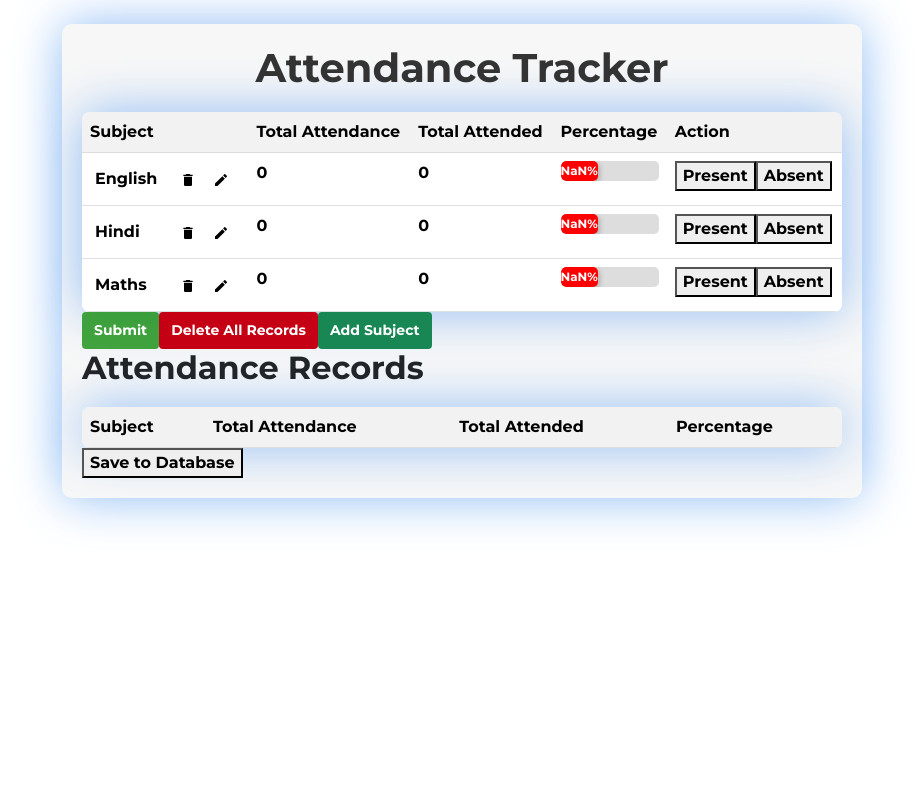
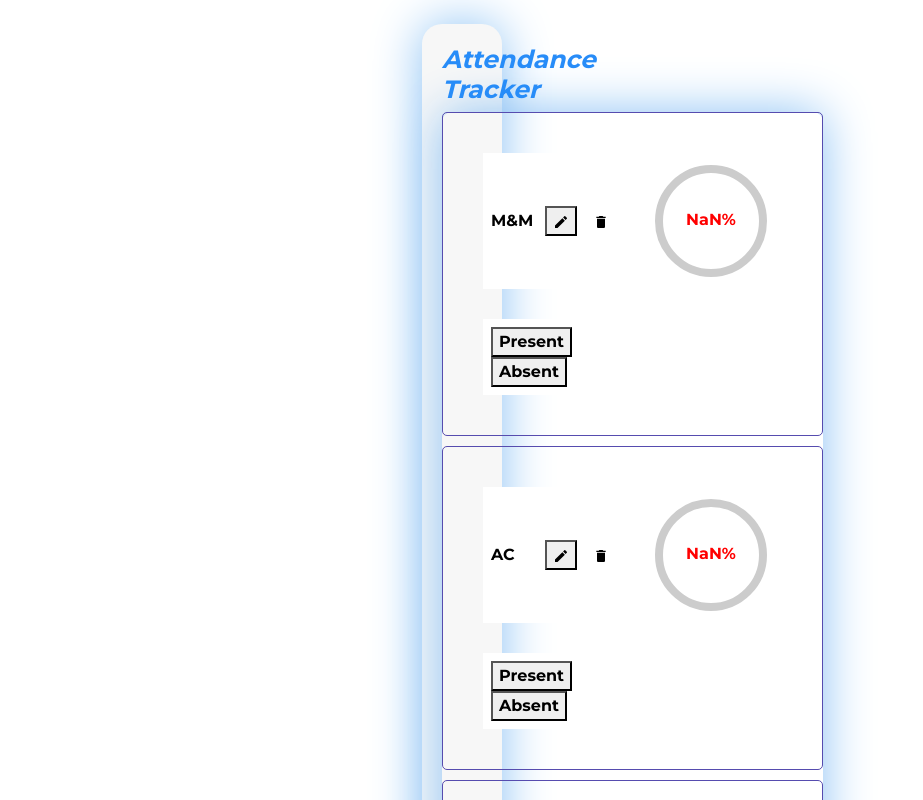
Before and after one commit to AfridMcCrea/Attendence, a React (Create React App) app: page / in a window 1280 px wide. Shown: the top 800 px of the page, without its empty margins (178-1101 px from the left). Built offline with nearby package versions, Linux system fonts and the light colour scheme; the HTML template or start-up script is replaced by a standard one.

Commit message:
Add files via upload

```diff
--- a/src/App.css
+++ b/src/App.css
@@ -9,21 +9,27 @@ body, .container, h1, .table th, .table td, .btn, .progress, .progress-circle {
   font-weight: 700; /* Bold */
 }
 
+
 .container {
-  max-width: 800px;
+  max-width: 80px;
   margin: 0 auto;
   padding: 20px;
   background-color: #f7f7f7;
-  border-radius: 10px;
+  border-radius: 20px;
   margin-top: 10%;
   animation: shadowColorChange 15s linear infinite alternate;
 
+}
+.container h1{
+  font-style: italic;
+  font-size: 25px;
+  color: #278cf8;
 }
 .table {
   max-width: 800px;
   margin: 0 auto;
   padding: 20px;
-  background-color: #f7f7f7;
+  background-color: #f7f7f700;
   border-radius: 10px;
   margin-top: 10%;
   animation: shadowColorChange 15s linear infinite alternate;
@@ -80,39 +86,23 @@ h1 {
   text-align: center; /* Center align the heading */
 }
 
-.table {
-  width: 100%;
-  border-collapse: collapse;
-  margin-top: 20px;
-  border-radius: 8px;
-  overflow: hidden;
-}
 
-.table th,
-.table td {
-  padding: 8px; /* Reduce padding */
-  text-align: left;
-}
 
-.table th {
-  background-color: #f2f2f2;
-  border-bottom: 1px solid #ddd;
-}
 
-.table tbody tr:nth-child(even) {
-  background-color: #f9f9f9;
-}
 
 .btn {
-  padding: 8px 12px; /* Adjust padding */
-  font-size: 14px;
+  padding: 10px 14px; /* Adjust padding */
+  font-size: 10px;
   cursor: pointer;
   border: none;
-  border-radius: 4px;
+  border-radius: 20px;
+  margin-top: 10%;
+  margin-left: 20px;
+  display: inline-flex;
 }
 
 .btn-primary {
-  background-color: #20931cd7;
+  background-color: #ffab23;
   color: #fff;
 }
 
@@ -121,7 +111,7 @@ h1 {
 }
 
 .btn-danger {
-  background-color: #c50014;
+  background-color: #ff2c41;
   color: #fff;
 }
 
@@ -137,6 +127,10 @@ h1 {
 
 .btn-delete:hover {
   color: #c50014; /* Change color on hover */
+}
+
+.btn-success {
+  background: #00c566;
 }
 
 /* Adjust the progress bar CSS */
@@ -174,15 +168,8 @@ h1 {
 /* Responsive CSS */
 @media screen and (max-width: 768px) {
   .container {
-    max-width: 90%;
-  }
-  .table{
-    max-width: screen;
-
+    max-width: 70%;
   }
 
-  .table th,
-  .table td {
-    padding: 8px; /* Reduce padding */
-  }
+
 }
--- a/src/App.js
+++ b/src/App.js
@@ -6,9 +6,11 @@ import AttendanceRecords from "./AttendanceRecords";
 
 function App() {
   const [initialSubjects, setInitialSubjects] = useState([
-    { name: "English", attendance: 0, attended: 0 },
-    { name: "Hindi", attendance: 0, attended: 0 },
-    { name: "Maths", attendance: 0, attended: 0 },
+    { name: "M&M", attendance: 0, attended: 0 },
+    { name: "AC", attendance: 0, attended: 0 },
+    { name: "ADC", attendance: 0, attended: 0 },
+    { name: "DSOS", attendance: 0, attended: 0 },
+    { name: "Bio", attendance: 0, attended: 0 },
   ]);
   const [records, setRecords] = useState([]);
 
@@ -18,10 +20,6 @@ function App() {
       setInitialSubjects(storedSubjects);
     }
   }, []);
-
-  // useEffect(() => {
-  //   localStorage.setItem("subjects", JSON.stringify(initialSubjects));
-  // }, [initialSubjects]);
 
   const handleRight = (index) => {
     const newSubjects = [...initialSubjects];
@@ -43,14 +41,18 @@ function App() {
   const updatedSubjects = initialSubjects.map(subject => {
     return { ...subject, isChecked: false };
   });
-    setInitialSubjects(updatedSubjects);
 
-    // Update records
-    const updatedRecords = initialSubjects.map((subject) => ({
+  // Update records with latest subject names
+  const updatedRecords = updatedSubjects.map((subject) => ({
     ...subject,
     percentage: subject.attendance === 0 ? 0 : ((subject.attended / subject.attendance) * 100).toFixed(2),
   }));
+
   setRecords(updatedRecords);
+
+  // Save updated subjects to localStorage
+  setInitialSubjects(updatedSubjects);
+  localStorage.setItem("subjects", JSON.stringify(updatedSubjects));
 };
 
   const handleDelete = () => {
@@ -64,6 +66,7 @@ function App() {
     if (newSubjectName) {
       const newSubjects = [...initialSubjects, { name: newSubjectName, attendance: 0, attended: 0 }];
       setInitialSubjects(newSubjects);
+      localStorage.setItem("subjects", JSON.stringify(newSubjects));
     }
   };
 
@@ -71,28 +74,20 @@ function App() {
     const newSubjects = [...initialSubjects];
     newSubjects.splice(index, 1);
     setInitialSubjects(newSubjects);
+    localStorage.setItem("subjects", JSON.stringify(newSubjects));
   };
 
   const handleRewriteSubject = (index, newName) => {
     const newSubjects = [...initialSubjects];
     newSubjects[index].name = newName;
     setInitialSubjects(newSubjects);
+    localStorage.setItem("subjects", JSON.stringify(newSubjects));
   };
 
   return (
     <div className="container mt-4">
       <h1>Attendance Tracker</h1>
-      <div className="Content">
       <table className="table">
-        <thead>
-          <tr>
-            <th>Subject</th>
-            <th>Total Attendance</th>
-            <th>Total Attended</th>
-            <th>Percentage</th>
-            <th>Action</th>
-          </tr>
-        </thead>
         <tbody>
           {initialSubjects.map((subject, index) => (
             <Subject
@@ -110,7 +105,7 @@ function App() {
           ))}
         </tbody>
       </table>
-      </div>
+
       <div>
         <button onClick={handleSubmit} className="btn btn-primary">
           Submit
--- /dev/null
+++ b/src/AttendanceRecords.css
@@ -0,0 +1,68 @@
+/* AttendanceRecords.css */
+
+.attendance-container {
+    border: 1px solid #564caf00; /* Green border color */
+    border-radius: 5px;
+    padding: 40px; /* Increased padding */
+    margin-bottom: 10px; /* Increased margin bottom for more spacing */
+    display: grid;
+    grid-template-columns: repeat(2, 1fr); /* Two columns */
+    grid-gap: 20px; /* Gap between the columns */
+    margin-right: auto;
+  }
+  .h2{
+    font-style: italic;
+  font-size: 25px;
+  color: #278cf8;
+  }
+
+  .h2 h2{
+    font-style: italic;
+  font-size: 25px;
+  color: #f82727;
+  margin-left: 10%;
+
+  }
+
+  .attendance-card {
+    border: 1px solid #ccc;
+    border-radius: 5px;
+    padding: 10px;
+    background-color: #f9f9f9;
+  }
+
+  .subject-name {
+    font-weight: bold;
+  }
+
+  .attendance-stats {
+    margin-top: 10px;
+    display: flex;
+    justify-content: space-between;
+  }
+
+  .total-attendance {
+    font-size: 14px;
+  }
+
+  .percentage {
+    font-size: 16px;
+  }
+
+  /* Responsive Styles */
+
+  @media screen and (max-width: 768px) {
+    .attendance-container {
+      grid-template-columns: repeat(auto-fill, minmax(150px, 1fr));
+      grid-gap: 10px;
+    }
+  }
+
+  @media screen and (max-width: 576px) {
+    .attendance-container {
+      grid-template-columns: repeat(auto-fill, minmax(120px, 1fr));
+      grid-gap: 5px;
+    }
+  }
+
+  /* Add more media queries as needed for different screen sizes */
--- a/src/AttendanceRecords.js
+++ b/src/AttendanceRecords.js
@@ -1,7 +1,9 @@
+// AttendanceRecords.js
 import React, { useEffect, useState } from "react";
 import axios from "axios";
+import "./AttendanceRecords.css"; // Import CSS file
 
-function AttendanceRecords({ records }) {
+function AttendanceRecords({ records, subjects }) {
   const [initialSubjects, setInitialSubjects] = useState([]);
 
   const calculatePercentage = (attendance, attended) => {
@@ -14,6 +16,8 @@ function AttendanceRecords({ records }) {
       .post("/api/attendance", { records })
       .then((response) => {
         console.log("Attendance records saved successfully:", response.data);
+        // Update initial subjects with latest names
+        setInitialSubjects(subjects);
       })
       .catch((error) => {
         console.error("Error saving attendance records:", error);
@@ -29,31 +33,22 @@ function AttendanceRecords({ records }) {
       }));
       setInitialSubjects(updatedSubjects);
     }
-  }, [records]);
+  }, [records, subjects]);
 
   return (
-    <div>
+    <div className="h2">
       <h2>Attendance Records</h2>
-      <table className="table">
-        <thead>
-          <tr>
-            <th>Subject</th>
-            <th>Total Attendance</th>
-            <th>Total Attended</th>
-            <th>Percentage</th>
-          </tr>
-        </thead>
-        <tbody>
-          {initialSubjects.map((record, index) => (
-            <tr key={index}>
-              <td>{record.name}</td>
-              <td>{record.attendance}</td>
-              <td>{record.attended}</td>
-              <td>{record.percentage}%</td>
-            </tr>
-          ))}
-        </tbody>
-      </table>
+      <div className="attendance-container">
+        {initialSubjects.map((record, index) => (
+          <div className="attendance-card" key={index}>
+            <div className="subject-name">{record.name}</div>
+            <div className="attendance-stats">
+              <div className="total-attendance">{`${record.attended}/${record.attendance}`}</div>
+              <div className="percentage">{record.percentage}%</div>
+            </div>
+          </div>
+        ))}
+      </div>
       <button onClick={saveToDatabase}>Save to Database</button>
     </div>
   );
--- /dev/null
+++ b/src/Subject.css
@@ -0,0 +1,61 @@
+/* Subject.css */
+
+.subject-container {
+    border: 1px solid #564caf; /* Green border color */
+    border-radius: 5px;
+    padding: 40px; /* Increased padding */
+    margin-bottom: 10px; /* Increased margin bottom for more spacing */
+    display: grid;
+    grid-template-columns: repeat(2, 1fr); /* Two columns */
+    grid-gap: 20px; /* Gap between the columns */
+    margin-right: auto;
+  }
+
+  .subject-header {
+    display: flex;
+    justify-content: space-between;
+    align-items: center;
+  }
+
+  .subject-name {
+    font-weight: bold;
+  }
+
+  .subject-actions {
+    display: flex;
+  }
+
+  .subject-actions button {
+    margin-left: 10px; /* Increased left margin */
+  }
+
+  .subject-stats {
+    margin-top: 50px; /* Increased top margin */
+    display: flex;
+    justify-content: space-between;
+  }
+
+  .total-attendance {
+    font-size: 16px; /* Increased font size */
+  }
+
+  .percentage {
+    font-size: 18px; /* Increased font size */
+  }
+
+  .subject-buttons {
+    margin-top: 10px; /* Increased top margin */
+  }
+
+  .subject-buttons button {
+    margin-right: 10px; /* Increased right margin */
+  }
+
+  /* Responsive Styles */
+  @media screen and (max-width: 600px) {
+    .subject-container {
+      grid-template-columns: 1fr; /* Single column on smaller screens */
+      padding: 15px; /* Adjusted padding for smaller screens */
+      grid-gap: 15px; /* Adjusted gap for smaller screens */
+    }
+  }
--- a/src/Subject.js
+++ b/src/Subject.js
@@ -1,13 +1,32 @@
+// Subject.js
 import React, { useState, useEffect } from "react";
 import { MdDelete, MdEdit } from 'react-icons/md';
+import "./Subject.css"; // Import CSS file
 
 function Subject({ name, initialAttendance, initialAttended, index, isChecked, onPresent, onAbsent, onDelete, onRewrite }) {
   const [attendance, setAttendance] = useState(initialAttendance);
   const [attended, setAttended] = useState(initialAttended);
   const [subjectName, setSubjectName] = useState(name);
   const [isEditing, setIsEditing] = useState(false);
-  const [percentage, setPercentage] = useState(0); // Add percentage state
+  const [percentage, setPercentage] = useState(0);
   const [percentageColor, setPercentageColor] = useState("#007bff");
+  const [progressAngle, setProgressAngle] = useState(0);
+
+  useEffect(() => {
+    const percentageValue = ((attended / attendance) * 100).toFixed(2);
+    setPercentage(percentageValue);
+    if (percentageValue >= 75) {
+      setPercentageColor("green");
+    } else if (percentageValue >= 50) {
+      setPercentageColor("blue");
+    } else {
+      setPercentageColor("red");
+    }
+
+    // Calculate angle to represent percentage in circular progress bar
+    const angle = (percentageValue / 100) * 360;
+    setProgressAngle(angle);
+  }, [attended, attendance]);
 
   const handlePresent = () => {
     onPresent();
@@ -31,62 +50,79 @@ function Subject({ name, initialAttendance, initialAttended, index, isChecked, o
     }
   };
 
-  useEffect(() => {
-    const percentageValue = ((attended / attendance) * 100).toFixed(2);
-    setPercentage(percentageValue); // Update percentage state
-    localStorage.setItem(`subject_${index}_percentage`, percentageValue);
-
-    // Update progress bar color based on percentage
-    if (percentageValue >= 75) {
-      setPercentageColor("green");
-    } else if (percentageValue >= 50) {
-      setPercentageColor("#ffe100");
-    } else {
-      setPercentageColor("red");
-    }
-  }, [attended, attendance, index]);
+  const handleChange = (e) => {
+    setSubjectName(e.target.value);
+  };
 
   return (
-    <tr>
-      <td>
-        <div className="subject-wrapper">
+    <div className="subject-container">
+      <div className="subject-header">
         {isEditing ? (
           <input
             type="text"
             value={subjectName}
-              onChange={(e) => setSubjectName(e.target.value)}
+            onChange={handleChange}
+            className="edit-input"
           />
         ) : (
-            <span>{subjectName}</span>
+          <div className="subject-name">{subjectName}</div>
         )}
-          <div className="icons">
+        <div className="subject-actions">
+          <button onClick={handleEdit} className="btn-edit">
+            <MdEdit />
+          </button>
           <button onClick={handleDelete} className="btn-delete">
             <MdDelete />
           </button>
-            <button onClick={handleEdit} className="btn-edit">
-              <MdEdit />
-            </button>
         </div>
       </div>
-      </td>
-      <td>{attendance}</td>
-      <td>{attended}</td>
-      <td>
-        <div className="progress">
-          <div className="progress-circle" style={{ '--percentage': `${percentage}%`, backgroundColor: percentageColor }}>
-            <span>{percentage}%</span>
+      <div className="progress-container">
+        <svg className="progress-ring" width="120" height="120">
+          <circle
+            className="progress-ring-circle"
+            stroke="#ccc"
+            strokeWidth="8"
+            fill="transparent"
+            r="52"
+            cx="60"
+            cy="60"
+          />
+          <circle
+            className="progress-ring-circle"
+            stroke={percentageColor}
+            strokeWidth="8"
+            fill="transparent"
+            r="52"
+            cx="60"
+            cy="60"
+            style={{
+              strokeDasharray: `${progressAngle} 360`,
+              transform: "rotate(-90deg)",
+              transformOrigin: "50% 50%"
+            }}
+          />
+          <text
+            x="50%"
+            y="50%"
+            dominantBaseline="middle"
+            textAnchor="middle"
+            fill={percentageColor}
+            fontSize="16"
+            fontWeight="bold"
+          >
+            {percentage}%
+          </text>
+        </svg>
       </div>
-        </div>
-      </td>
-      <td>
+      <div className="subject-buttons">
         <button onClick={handlePresent} disabled={isChecked}>
           Present
         </button>
         <button onClick={handleAbsent} disabled={isChecked}>
           Absent
         </button>
-      </td>
-    </tr>
+      </div>
+    </div>
   );
 }
 
```
Also changed, not shown: src/AddSubjectPage.js (added, +62 -0 lines). Lines whose indentation alone changed are shown as unchanged.
